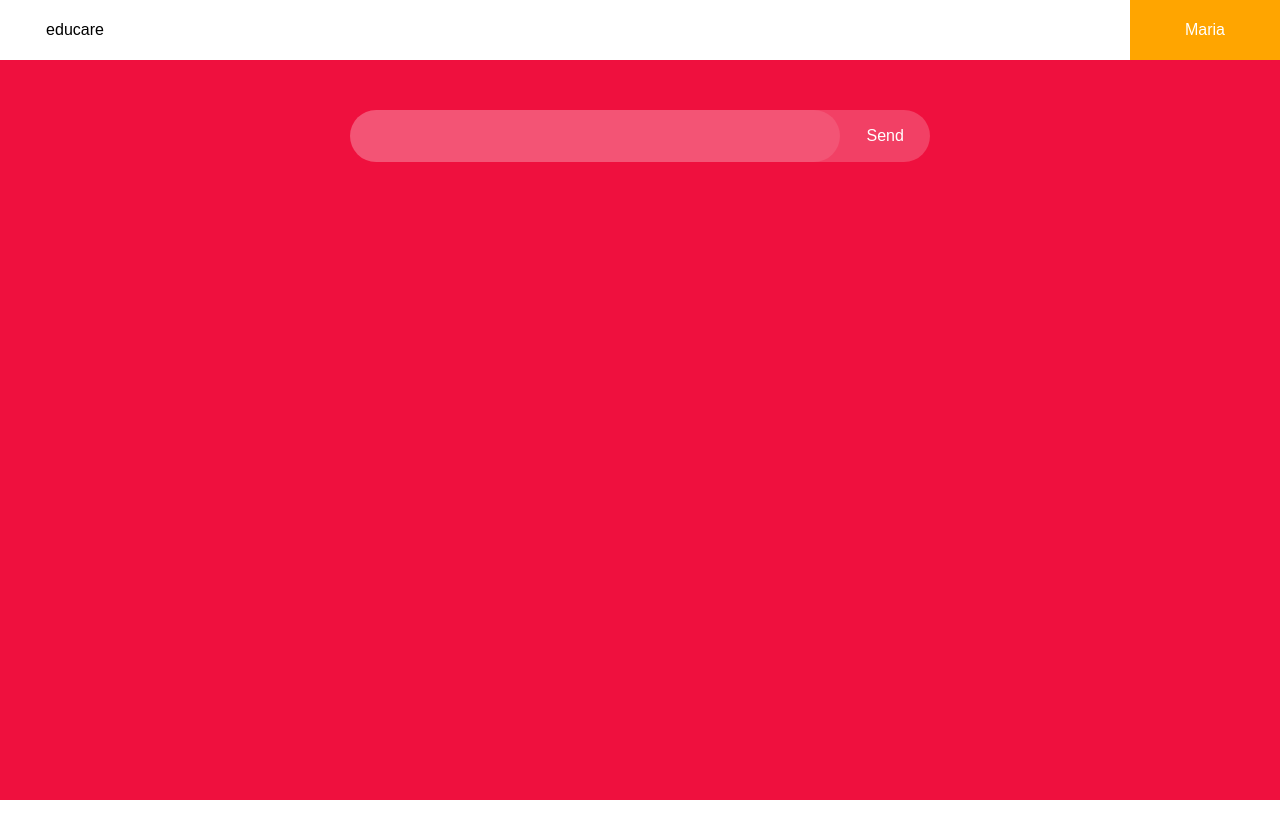
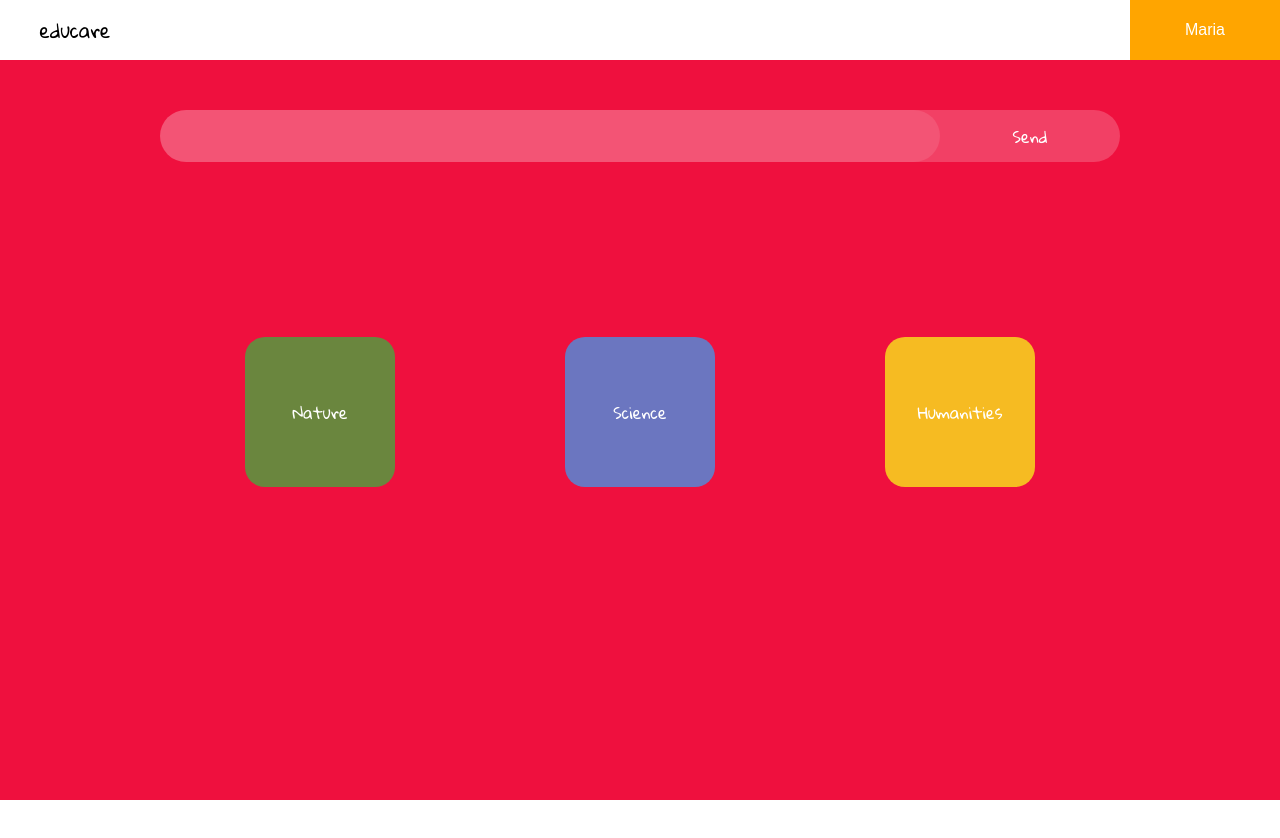
Before and after one commit to casvil/educare, a React (Create React App) app in the folder client/: page / in a window 1280 px wide. Shown: the top 838 px of the page. Before the commit the page ends 800 px from the top, so only its background shows below. Built offline with nearby package versions, Linux system fonts and the light colour scheme.

Commit message:
feat: categories

```diff
--- a/client/package.json
+++ b/client/package.json
@@ -7,6 +7,7 @@
     "react": "^15.5.4",
     "react-dom": "^15.5.4",
     "react-redux": "^5.0.5",
+    "react-router-dom": "^4.1.1",
     "react-tap-event-plugin": "^2.0.1",
     "redux": "^3.6.0"
   },
--- a/client/src/App.css
+++ b/client/src/App.css
@@ -1,6 +1,5 @@
 .App {
   text-align: center;
-  background-color: rgb(239, 16,	62);
-  height: 100vh;
-  width: 100vW;
+  height: 800px;
+  width: 100vw;
 }
--- a/client/src/App.js
+++ b/client/src/App.js
@@ -2,8 +2,12 @@ import React, { Component } from 'react';
 import Header from './Header'
 import QuestionContainer from './QuestionContainer'
 import ExplorationContainer from './ExplorationContainer'
+import Category from './ExplorationContainer/Components/Category'
 import { createStore } from 'redux'
 import { Provider } from 'react-redux'
+import {
+  BrowserRouter as Router, Route
+} from 'react-router-dom'
 import reducer from './store/reducer'
 import './App.css'
 
@@ -12,7 +16,7 @@ let store = createStore(reducer, window.__REDUX_DEVTOOLS_EXTENSION__ && window._
 const styles = {
   container: {
     width: '100%',
-    heigh: '100%',
+    height: 800,
     display: 'flex',
     flexDirection: 'column',
     justifyContent: 'flex-start',
@@ -21,16 +25,40 @@ const styles = {
 }
 
 class App extends Component {
+  state = {
+    background: {
+      backgroundColor: 'rgb(239, 16, 62)'
+    }
+  }
+
+  changeColor = (page) => {
+    if (page === 'main') {
+      this.setState({background: {
+        backgroundColor: 'rgb(239, 16, 62)'
+      }
+    })
+    }
+    else if (page === 'science') {
+      this.setState({background: {
+        backgroundColor: 'rgb(0, 16, 62)'
+      }
+    })
+    }
+
+  }
   render() {
     return (
       <Provider store={store}>
-        <div className="App">
-          <Header />
-          <div style={styles.container}>
-            <QuestionContainer />
-            <ExplorationContainer />
+        <Router>
+          <div style={this.state.background} className="App">
+            <Header />
+            <div style={styles.container}>
+              <QuestionContainer />
+              <Route exact path='/' component={ExplorationContainer} />
+              <Route path='/:category' component={Category} />
+            </div>
           </div>
-        </div>
+        </Router>
       </Provider>
     );
   }
--- /dev/null
+++ b/client/src/ExplorationContainer/Components/Category.js
@@ -0,0 +1,28 @@
+import React, { Component } from 'react'
+import { withRouter } from 'react-router-dom'
+
+class Category extends Component {
+  componentWillMount(){
+    let cat
+    if(this.props.match.params.category === 'nature') {
+      cat = 1
+    } else if (this.props.match.params.category === 'science') {
+      cat = 2
+    } else if (this.props.match.params.category === 'humanities') {
+      cat = 3
+    }
+    fetch(`http://localhost:3000/questions/cat/${cat}`)
+      .then(res => res.json())
+      .then(questions => {
+        console.log(questions);
+      })
+
+  }
+  render() {
+    return(
+      <div>yayayay</div>
+    )
+  }
+}
+
+export default withRouter(Category)
--- a/client/src/ExplorationContainer/index.js
+++ b/client/src/ExplorationContainer/index.js
@@ -1,9 +1,47 @@
 import React, { Component } from 'react'
+import { NavLink } from 'react-router-dom'
+import './style.css'
+
+const styles = {
+  categories: {
+    width: '100%',
+    display: 'flex',
+    justifyContent: 'space-around',
+    alignItems: 'center',
+    fontFamily: 'Gloria Hallelujah'
+  },
+  category: {
+    height: 150,
+    width: 150,
+    borderRadius: 20,
+    display: 'flex',
+    justifyContent: 'center',
+    alignItems: 'center',
+    color: 'white',
+    cursor: 'pointer',
+  }
+}
 
 class ExplorationContainer extends Component {
+
   render() {
     return (
-      <div></div>
+      <div className='explorationContainer'>
+        <div style={styles.categories} className='categoriesBox'>
+          <NavLink to='/nature' className='navlink'>
+            <div style={styles.category}
+              className='nature'>Nature</div>
+          </NavLink>
+          <NavLink to='/science' className='navlink'>
+            <div style={styles.category}
+              className='science'>Science</div>
+          </NavLink>
+          <NavLink to='/humanities' className='navlink'>
+            <div style={styles.category}
+              className='humanities'>Humanities</div>
+          </NavLink>
+        </div>
+      </div>
     )
   }
 }
--- a/client/src/ExplorationContainer/style.css
+++ b/client/src/ExplorationContainer/style.css
@@ -0,0 +1,53 @@
+.explorationContainer{
+  width: 75%;
+  height: 50%;
+  display: flex;
+  justify-content: center;
+  align-items: center;
+  flex-direction: column;
+}
+
+.nature{
+  background-color: rgba(73, 164, 63, 0.8);
+}
+.nature:hover{
+  background-color: rgba(73, 164, 63, 0.6);
+}
+.nature:active{
+  background-color: rgba(73, 164, 63, 1);
+}
+
+.science{
+  background-color: rgba(74, 144, 226, 0.8);
+}
+.science:hover{
+  background-color: rgba(74, 144, 226, 0.6);
+}
+.science:active{
+  background-color: rgba(74, 144, 226, 1);
+}
+
+.humanities{
+  background-color: rgba(248, 231, 28, 0.8);
+}
+.humanities:hover{
+  background-color: rgba(248, 231, 28, 0.6);
+}
+.humanities:active{
+  background-color: rgba(248, 231, 28, 1);
+}
+
+.navlink{
+  text-decoration: none;
+}
+
+@media (max-width: 620px) {
+  .categoriesBox{
+    flex-direction: column;
+  }
+}
+@media (min-width: 620px) {
+  .categoriesBox{
+    flex-direction: row;
+  }
+}
--- a/client/src/Header/index.js
+++ b/client/src/Header/index.js
@@ -7,7 +7,9 @@ const styles = {
     width: 150,
     display: 'flex',
     justifyContent: 'center',
-    alignItems: 'center'
+    alignItems: 'center',
+    fontSize: '1.2em',
+    fontFamily: 'Gloria Hallelujah'
   },
   user: {
     height: '100%',
--- a/client/src/QuestionContainer/index.js
+++ b/client/src/QuestionContainer/index.js
@@ -1,11 +1,10 @@
 import React, { Component } from 'react'
-import drawing from 'atrament'
 import './style.css'
 
 const styles = {
   question: {
     backgroundColor: 'rgba(255, 255, 255, 0.2)',
-    width: 580,
+    width: '100%',
     display: 'flex',
     flexDirection: 'row',
     margin: 50,
@@ -15,7 +14,7 @@ const styles = {
     color: 'white'
   },
   input: {
-    width: 480,
+    width: '80%',
     borderRadius: 40,
     fontSize: '1em',
     borderStyle: 'none',
@@ -28,20 +27,20 @@ const styles = {
     fontFamily: 'Gloria Hallelujah'
   },
   button: {
-    width: 100,
+    width: '20%',
     display: 'flex',
     justifyContent: 'center',
     alignItems: 'center',
     cursor: 'pointer',
+    fontFamily: 'Gloria Hallelujah'
   }
 }
+
 
 const initState = {
   question: '',
   textAreaHeight: 40
 }
-
-
 
 class QuestionContainer extends Component {
   constructor(props) {
@@ -75,7 +74,7 @@ class QuestionContainer extends Component {
           'Content-Type': 'application/json'
         })
       })
-
+      this.setState(initState)
     }
   }
 
@@ -96,7 +95,6 @@ class QuestionContainer extends Component {
             onClick={this.sendQuestion}
             >Send</div>
         </div>
-        <canvas id="drawing" width="500px" height="500px" />
       </div>
     )
   }
--- a/client/src/QuestionContainer/style.css
+++ b/client/src/QuestionContainer/style.css
@@ -10,16 +10,6 @@
   outline: none;
 }
 
-.question{
-  background-color: rgb(239, 16, 62);
-  display: flex;
-  flex-direction: row;
-  margin: 50;
-  border-radius: 40;
-  border: 1px solid;
-  color: white;
-}
-
 .button:hover{
   font-size: 1.2em;
 }
```
